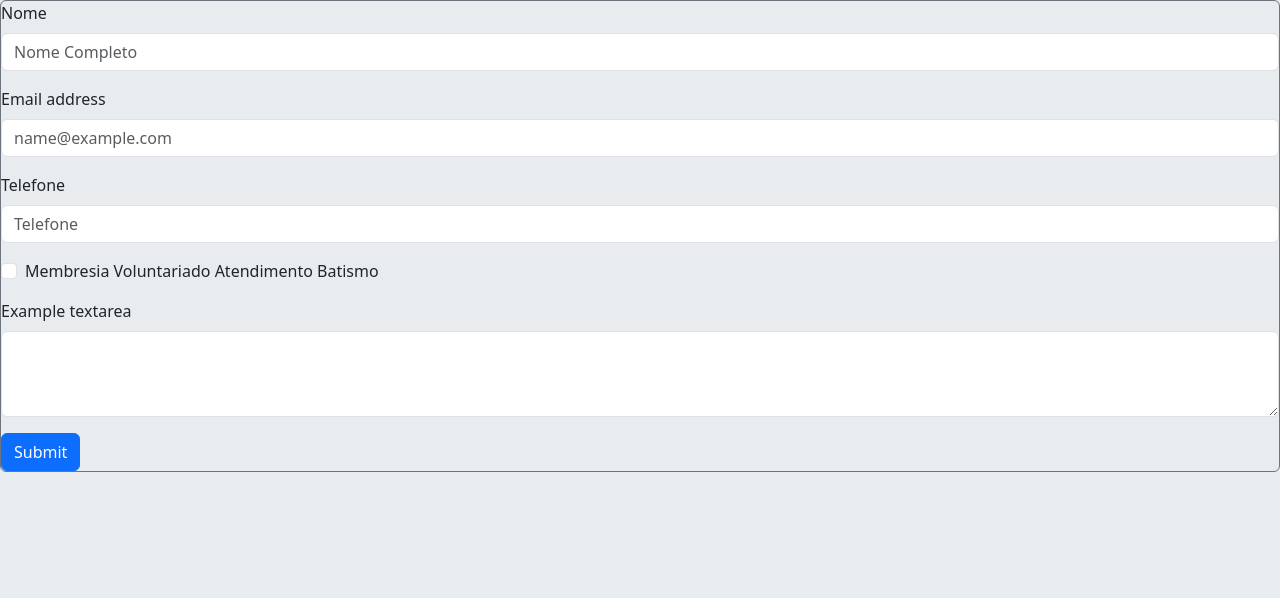
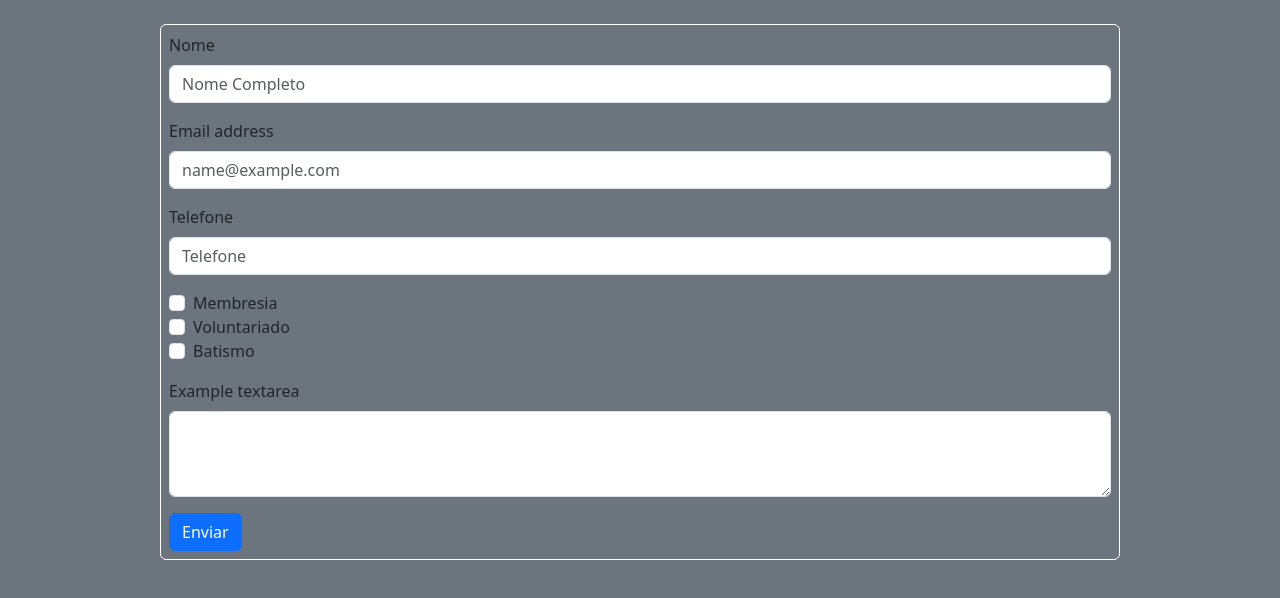
Before and after one commit to dgbarros/FIRE-WORKS, a plain HTML site: page faleconosco.html in a window 1280 px wide. Drawn offline with nearby package versions, Linux system fonts and the light colour scheme.

Commit message:
update project

```diff
--- a/faleconosco.html
+++ b/faleconosco.html
@@ -6,41 +6,49 @@
     <meta name="viewport" content="width=device-width, initial-scale=1.0">
     <link href="https://cdn.jsdelivr.net/npm/bootstrap@5.3.2/dist/css/bootstrap.min.css" rel="stylesheet"
         integrity="sha384-T3c6CoIi6uLrA9TneNEoa7RxnatzjcDSCmG1MXxSR1GAsXEV/Dwwykc2MPK8M2HN" crossorigin="anonymous">
-
+    <link rel="shortcut icon" href="images/logo-cr.jpeg" type="image/x-icon">
     <title>Fale Conosco</title>
 </head>
 
-<body class="bg-body-secondary">
+<body class="bg-secondary">
 
 
-    <form class="border border-secondary rounded">
+    <form class="mt-4 p-2 border border-white rounded w-75 m-auto">
         <div class="mb-3">
             <label for="exampleFormControlInput1" class="form-label">Nome</label>
-            <input type="name" class="form-control" id="exampleFormControlInput1" placeholder="Nome Completo">
+            <input type="name" class="form-control" id="exampleFormControlInput1" placeholder="Nome Completo" required>
         </div>
         <div class="mb-3">
             <label for="exampleFormControlInput1" class="form-label">Email address</label>
-            <input type="email" class="form-control" id="exampleFormControlInput1" placeholder="name@example.com">
+            <input type="email" class="form-control" id="exampleFormControlInput1" placeholder="name@example.com" required>
         </div>
         <div class="mb-3">
             <label for="exampleFormControlInput1" class="form-label">Telefone</label>
-            <input type="tel" class="form-control" id="exampleFormControlInput1" placeholder="Telefone">
+            <input type="tel" class="form-control" id="exampleFormControlInput1" placeholder="Telefone" required>
         </div>
-        <div class="mb-3 form-check">
+
+        <div>
+            <div class="mb-3 form-check d-flex flex-column">
+                <div>
                     <input type="checkbox" class="form-check-input" id="exampleCheck1">
                     <label class="form-check-label" for="exampleCheck1">Membresia</label>
+                </div>
+                <div>
                     <input type="checkbox" class="form-check-input" id="exampleCheck1">
                     <label class="form-check-label" for="exampleCheck1">Voluntariado</label>
-            <input type="checkbox" class="form-check-input" id="exampleCheck1">
-            <label class="form-check-label" for="exampleCheck1">Atendimento</label>
+                </div>
+                <div>
                     <input type="checkbox" class="form-check-input" id="exampleCheck1">
                     <label class="form-check-label" for="exampleCheck1">Batismo</label>
                 </div>
+            </div>
+        </div>
+
         <div class="mb-3">
             <label for="exampleFormControlTextarea1" class="form-label">Example textarea</label>
             <textarea class="form-control" id="exampleFormControlTextarea1" rows="3"></textarea>
         </div>
-        <button type="submit" class="btn btn-primary">Submit</button>
+        <button type="submit" class="btn btn-primary">Enviar</button>
     </form>
 
 
```
Also changed, not shown: dna.html (+1 -0 lines), index.html (+1 -0 lines). Lines whose indentation alone changed are shown as unchanged.
